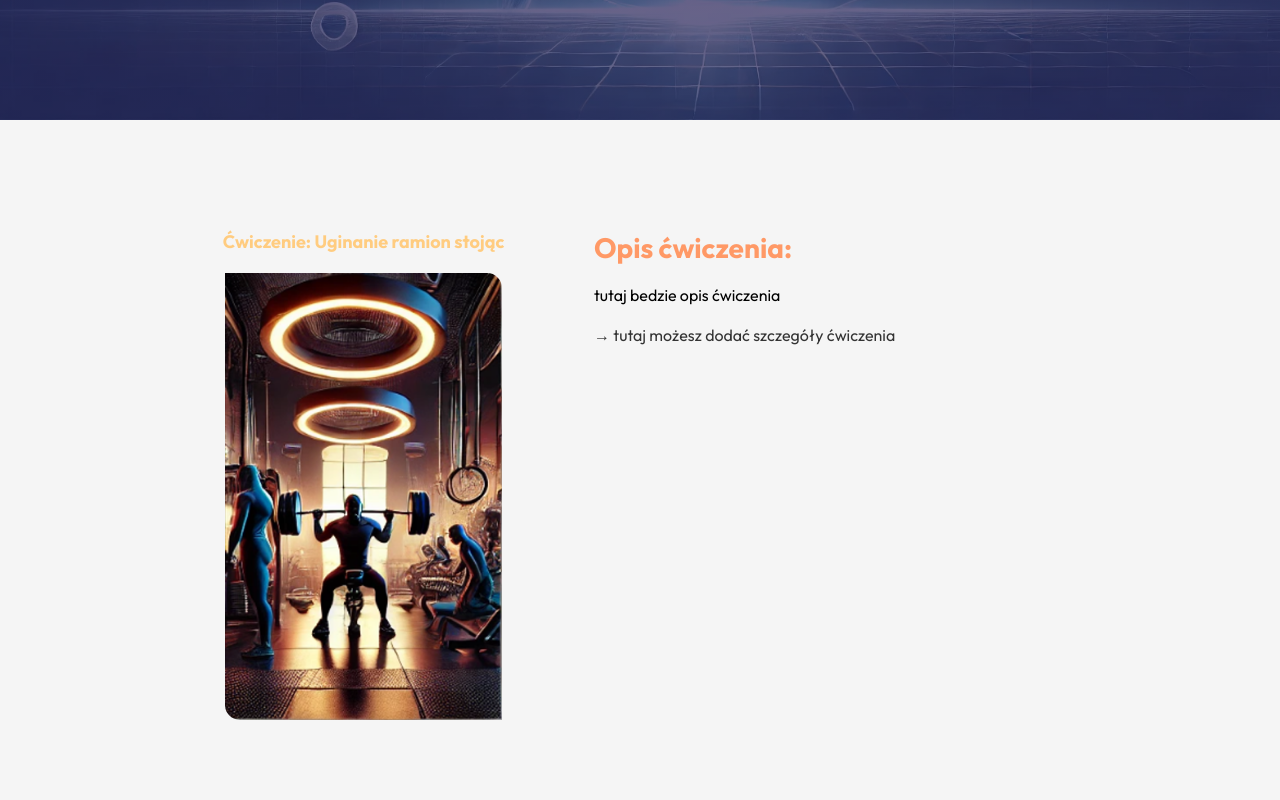
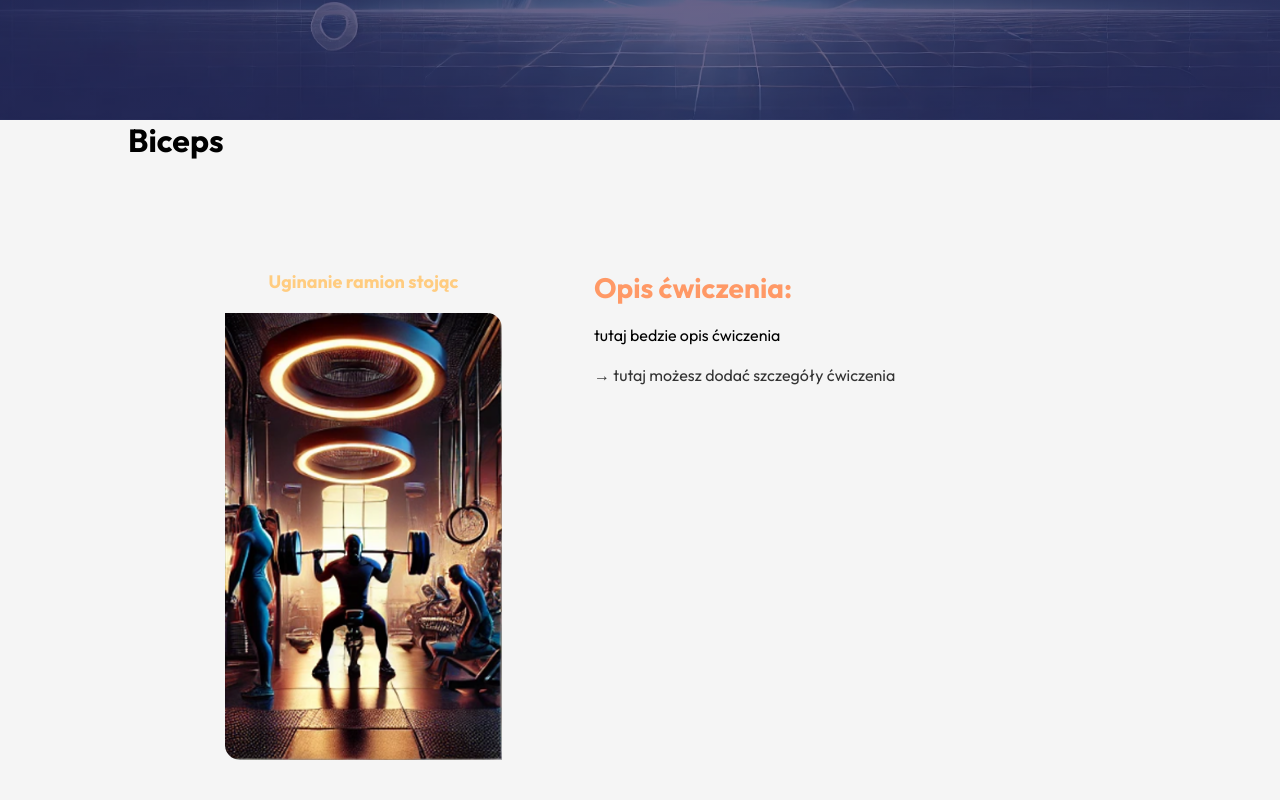
Before and after one commit to Czarkoo/Praca-In-ynierska, a React (Vite) app: page /more-programs in a window 1280 px wide. Shown: the part 680-1480 px from the top of the page. Built offline with nearby package versions, Linux system fonts and the light colour scheme.

Commit message:
Add ExerciseSection

```diff
--- a/src/Components/MorePrograms/ExerciseList.jsx
+++ b/src/Components/MorePrograms/ExerciseList.jsx
@@ -1,9 +1,79 @@
 import React from 'react';
 import ExerciseComponent from './ExerciseComponent';
+import ExerciseSection from './ExerciseSection';
 import facts_myths_image1 from '../../assets/facts_myths_image1.png';
 
 const ExerciseList = () => {
 	const exercises = [
+		{
+			section: 'Biceps',
+			Title: 'Uginanie ramion stojąc',
+			Description: 'tutaj bedzie opis ćwiczenia',
+			ImageUrl: facts_myths_image1,
+		},
+		{
+			Title: 'Ćwiczenie: Uginanie ramion stojąc',
+			Description: 'tutaj bedzie opis ćwiczenia',
+			ImageUrl: facts_myths_image1,
+		},
+		{
+			Title: 'Ćwiczenie: Uginanie ramion stojąc',
+			Description: 'tutaj bedzie opis ćwiczenia',
+			ImageUrl: facts_myths_image1,
+		},
+		{
+			Title: 'Ćwiczenie: Uginanie ramion stojąc',
+			Description: 'tutaj bedzie opis ćwiczenia',
+			ImageUrl: facts_myths_image1,
+		},
+		{
+			section: 'Triceps',
+			Title: 'Uginanie ramion stojąc',
+			Description: 'tutaj bedzie opis ćwiczenia',
+			ImageUrl: facts_myths_image1,
+		},
+		{
+			Title: 'Ćwiczenie: Uginanie ramion stojąc',
+			Description: 'tutaj bedzie opis ćwiczenia',
+			ImageUrl: facts_myths_image1,
+		},
+		{
+			Title: 'Ćwiczenie: Uginanie ramion stojąc',
+			Description: 'tutaj bedzie opis ćwiczenia',
+			ImageUrl: facts_myths_image1,
+		},
+		{
+			Title: 'Ćwiczenie: Uginanie ramion stojąc',
+			Description: 'tutaj bedzie opis ćwiczenia',
+			ImageUrl: facts_myths_image1,
+		},
+		{
+			section: 'Plecy',
+			Title: 'Uginanie ramion stojąc',
+			Description: 'tutaj bedzie opis ćwiczenia',
+			ImageUrl: facts_myths_image1,
+		},
+		{
+			Title: 'Ćwiczenie: Uginanie ramion stojąc',
+			Description: 'tutaj bedzie opis ćwiczenia',
+			ImageUrl: facts_myths_image1,
+		},
+		{
+			Title: 'Ćwiczenie: Uginanie ramion stojąc',
+			Description: 'tutaj bedzie opis ćwiczenia',
+			ImageUrl: facts_myths_image1,
+		},
+		{
+			Title: 'Ćwiczenie: Uginanie ramion stojąc',
+			Description: 'tutaj bedzie opis ćwiczenia',
+			ImageUrl: facts_myths_image1,
+		},
+		{
+			section: 'Nogi',
+			Title: 'Uginanie ramion stojąc',
+			Description: 'tutaj bedzie opis ćwiczenia',
+			ImageUrl: facts_myths_image1,
+		},
 		{
 			Title: 'Ćwiczenie: Uginanie ramion stojąc',
 			Description: 'tutaj bedzie opis ćwiczenia',
@@ -23,12 +93,14 @@ const ExerciseList = () => {
 	return (
 		<div>
 			{exercises.map((exercise, index) => (
+				<ExerciseSection key={index} sectionTitle={exercise.section}>
 					<ExerciseComponent
 						key={index}
 						title={exercise.Title}
 						description={exercise.Description}
 						imageUrl={exercise.ImageUrl}
 					/>
+				</ExerciseSection>
 			))}
 		</div>
 	);
--- /dev/null
+++ b/src/Components/MorePrograms/ExerciseSection.jsx
@@ -0,0 +1,12 @@
+import React from 'react';
+
+const ExerciseSection = ({ sectionTitle, children }) => {
+	return (
+		<div className='exercise-section'>
+			<h1>{sectionTitle}</h1>
+			{children}
+		</div>
+	);
+};
+
+export default ExerciseSection;
```
Lines whose indentation alone changed are shown as unchanged.
